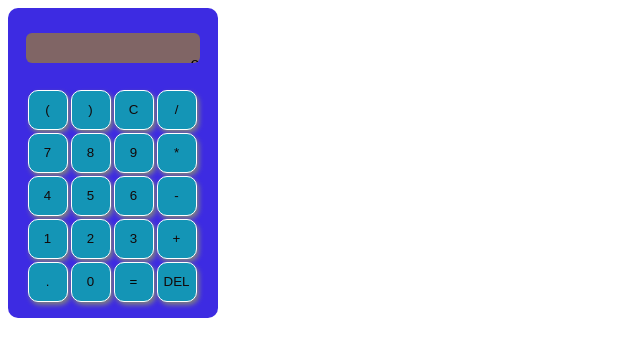
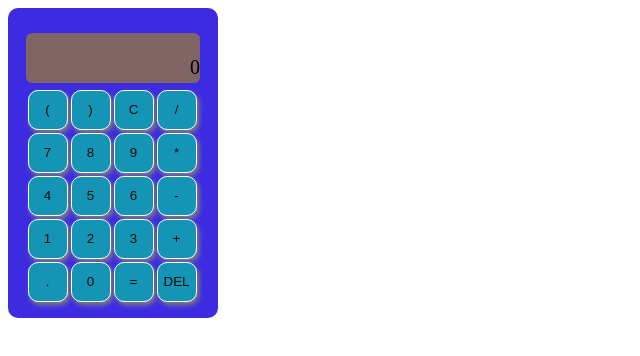
Before and after one commit to aIllidan/aIllidan.github.io, a React (Create React App) app: page / in a window 1280 px wide. Shown: the top 356 px of the page, without its empty margins (0-640 px from the left). Built offline with nearby package versions, Linux system fonts and the light colour scheme.

Commit message:
display style

```diff
--- a/src/App.css
+++ b/src/App.css
@@ -18,7 +18,7 @@
   margin-top: 25px;
   margin-left: 18px;
   width:174px;
-  height:30px;
+  height:50px;
   font-size: 20px;
   border-radius: 6px;
   overflow: hidden;
```
